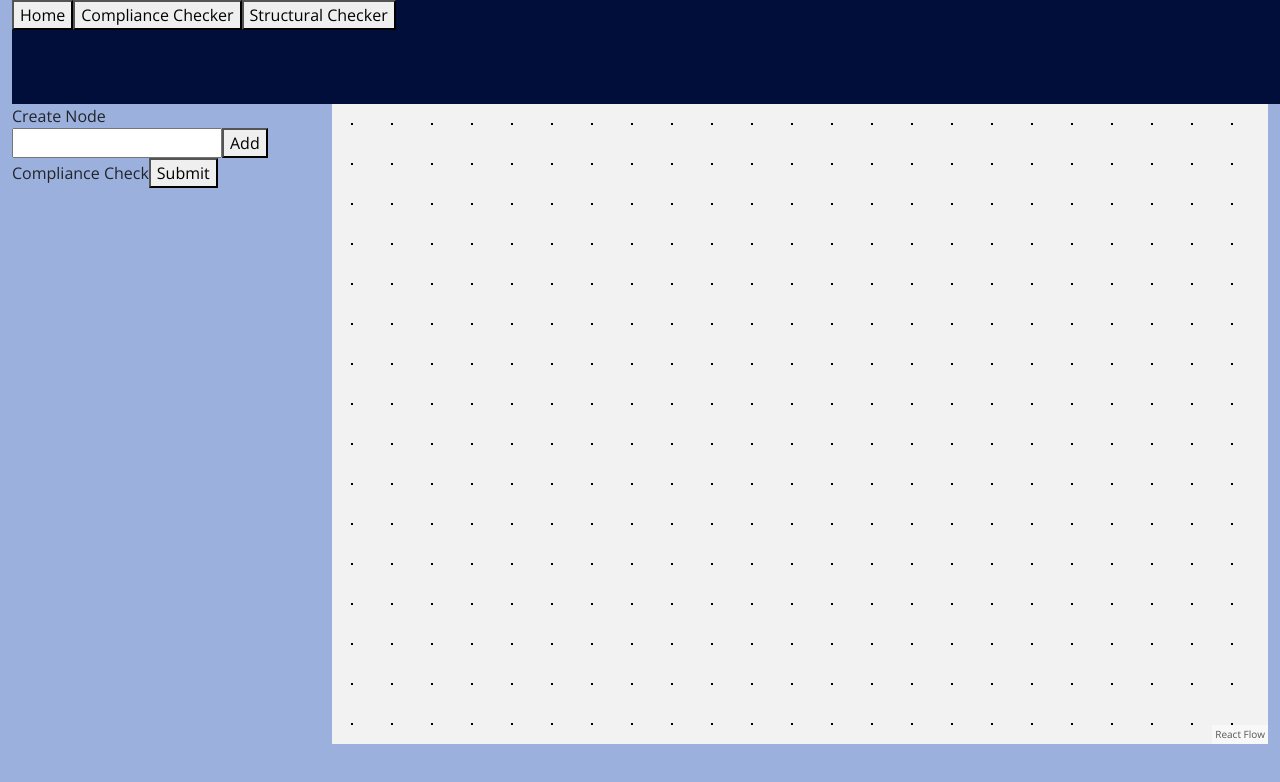
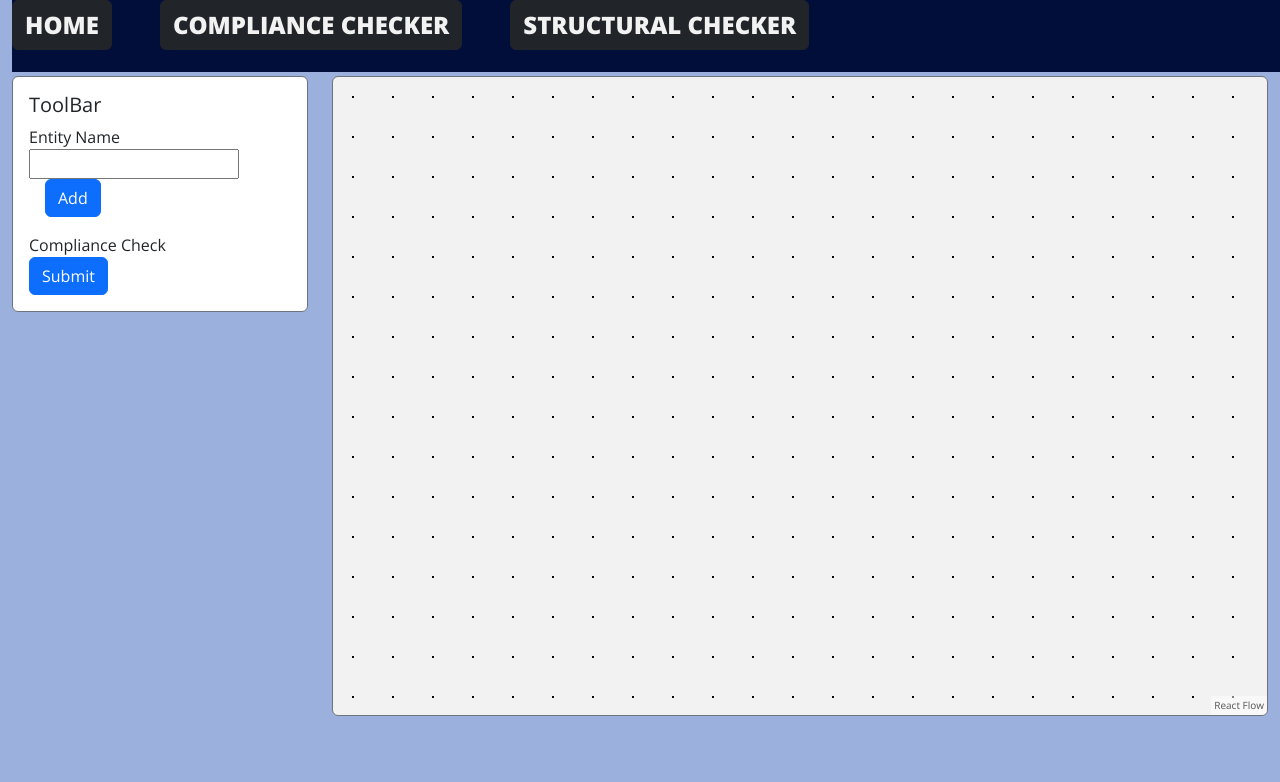
Before and after one commit to peek00/ellipsisTechHack2022, a React (Create React App) app in the folder projectcompliance/: page /structuralinput in a window 1280 px wide. Shown: the top 782 px of the page. Built offline with nearby package versions, Linux system fonts and the light colour scheme.

Commit message:
Bootstrap: Style Structural Input

```diff
--- a/projectcompliance/src/App.css
+++ b/projectcompliance/src/App.css
@@ -1,3 +1,7 @@
+.Container{
+    margin-left: 50px;
+}
+
 body {
     font-family: 'Open Sans', sans-serif;
 
@@ -12,12 +16,20 @@ h1 {
 .banner, .NavBar{
     background-color: #010e3a;
     width: 100vw;
-    height: 13vh ;
+    height: 9vh ;
 }
+
+.NavBar .NavText{
+    color: #f2f2f2;
+    font-weight:800;
+    font-size:1.5rem;
+}
+
 
 .Canvas{
     background-color: #f2f2f2;
     background-size: 40px 40px;
     background-image: radial-gradient(circle, #000000 1px, rgba(0, 0, 0, 0) 1px);
 
+
 }
--- a/projectcompliance/src/App.js
+++ b/projectcompliance/src/App.js
@@ -17,7 +17,7 @@ import Home from './page/Home';
 
 function App() {
   return (
-    <Container fluid >
+    <Container fluid>
       <Router>
         <Routes>
           <Route path="/" element={Home()} />
--- a/projectcompliance/src/component/navBar.jsx
+++ b/projectcompliance/src/component/navBar.jsx
@@ -1,5 +1,5 @@
 import {useNavigate} from "react-router-dom";
-
+import Button from "react-bootstrap/Button";
 
 function NavBar() {
     const navigate = useNavigate();
@@ -19,9 +19,11 @@ function NavBar() {
 
     return (
         <div className="NavBar">
-            <button onClick={linkToHome}>Home</button>
-            <button onClick={linkToComplianceChecker}>Compliance Checker</button>
-            <button onClick={linkToStructuralChecker}>Structural Checker</button>
+            <div className="justify-items-center" >
+                <Button  variant="dark" className="NavText " onClick={linkToHome}>HOME</Button>
+                <Button variant="dark" className="NavText ms-5 " onClick={linkToComplianceChecker}>COMPLIANCE CHECKER</Button>
+                <Button variant="dark" className="NavText ms-5" onClick={linkToStructuralChecker}>STRUCTURAL CHECKER</Button>
+            </div>
         </div>
     )
 };
--- a/projectcompliance/src/component/reactFlow.jsx
+++ b/projectcompliance/src/component/reactFlow.jsx
@@ -9,9 +9,14 @@ import { useNavigate } from "react-router-dom";
 import initialNodes from "../data/nodes";
 import initialEdges from "../data/edges";
 
+
 import CustomNode from "./customNode";
 import "./customNode.css";
-import { Container, Row, Col } from "react-bootstrap";
+//Bootstrap stuff
+import { Row, Col } from "react-bootstrap";
+import Card from "react-bootstrap/Card";
+import Button from "react-bootstrap/Button";
+
 
 const nodeTypes = { customNode: CustomNode };
 
@@ -65,26 +70,32 @@ function Flow() {
     <Fragment>
       <Row>
         <Col lg={3}>
-        <div>
-          Create Node
+          <Card className="mt-1 border border-secondary">
+            <Card.Body>
+              <Card.Title>ToolBar</Card.Title>
+              <Card.Text>
+                Entity Name <br></br>
                 <input
                   type="text"
                   onChange={(e) => setName(e.target.value)}
                   name="title"
                 />
-          <button type="button" onClick={addNode}>
+                <Button className="ms-3" type="button" onClick={addNode}>
                   Add
-          </button>
-        </div>
-        <div>
-          Compliance Check
-          <button type="button" onClick={exportGraph}>
+                </Button>
+              </Card.Text>
+              <Card.Text>
+                Compliance Check <br></br>
+                <Button  type="button" onClick={exportGraph}>
                   Submit
-          </button>
-        </div>
+                </Button>
+              </Card.Text>
+            </Card.Body>
+          </Card>
         </Col>
         <Col lg={9}>
-          <ReactFlow className='Canvas'
+          <ReactFlow
+            className="Canvas mt-1 border border-secondary rounded"
             nodes={nodes}
             edges={edges}
             onNodesChange={onNodesChange}
--- a/projectcompliance/src/component/reactFlowDisplayOnly.jsx
+++ b/projectcompliance/src/component/reactFlowDisplayOnly.jsx
@@ -3,6 +3,8 @@ import ReactFlow, {
 } from "react-flow-renderer";
 import CustomNode from "./customNode";
 import "./customNode.css";
+
+
 
 const nodeTypes = { customNode: CustomNode };
 
```
Lines whose indentation alone changed are shown as unchanged.
